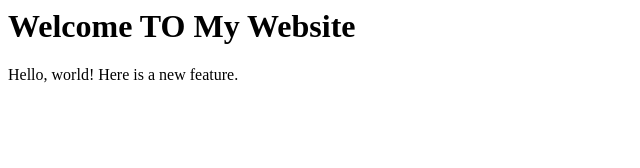
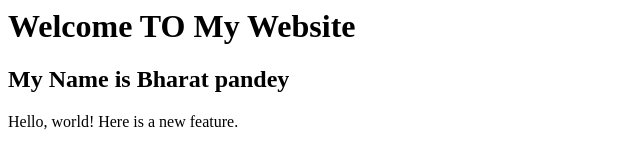
Before and after one commit to Ashketchum03/lecture01, a plain HTML site: page index.html in a window 1280 px wide. Shown: the whole page, without its empty margins (0-640 px from the left). Drawn offline with Linux system fonts and the light colour scheme.

Commit message:
Added My name

```diff
--- a/index.html
+++ b/index.html
@@ -5,6 +5,7 @@
 	</head>
 	<body>
 		<h1>Welcome TO My Website</h1>
+		<h2>My Name is Bharat pandey</h2>
 		Hello, world!
 		Here is a new feature.
 	</body>
```
